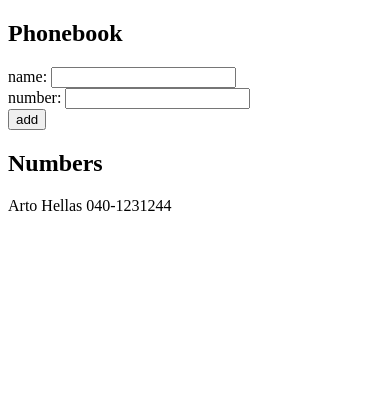
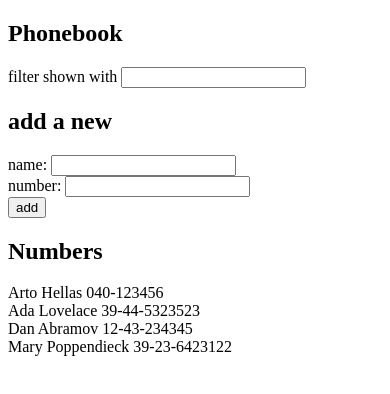
Before and after one commit to SharminNusrat/Full-Stack-Open, a React (Vite) app in the folder part2/phone book/: page / in a window 390 px wide. Shown: the top 394 px of the page. Built offline with nearby package versions, Linux system fonts and the light colour scheme.

Commit message:
Task 2.9 phonebook step4

```diff
--- a/part2/phone book/src/App.jsx
+++ b/part2/phone book/src/App.jsx
@@ -2,13 +2,15 @@ import { useState } from "react"
 
 const App = () => {
   const [persons, setPersons] = useState([
-    {
-     name: 'Arto Hellas',
-     number: '040-1231244'
-    }
+    { name: 'Arto Hellas', number: '040-123456' },
+    { name: 'Ada Lovelace', number: '39-44-5323523' },
+    { name: 'Dan Abramov', number: '12-43-234345' },
+    { name: 'Mary Poppendieck', number: '39-23-6423122' }
   ])
   const [newName, setNewName] = useState('')
   const [newNumber, setNewNumber] = useState('')
+  const [newSearchValue, setNewSearchValue] = useState('')
+  const [filteredPersons, setFilteredPersons] = useState(persons)
 
   const addNewPerson = (event) => {
     event.preventDefault()
@@ -21,7 +23,11 @@ const App = () => {
       name: newName,
       number: newNumber
     }
-    setPersons(persons.concat(newPerson))
+    const updatedPersons = persons.concat(newPerson)
+    setPersons(updatedPersons)
+    setFilteredPersons(updatedPersons.filter(person =>
+      person.name.toLowerCase().includes(newSearchValue.toLowerCase())
+    ))
     setNewName('')
     setNewNumber('')
   }
@@ -34,9 +40,19 @@ const App = () => {
     setNewNumber(event.target.value)
   }
 
+  const handleSearchValueChange = (event) => {
+    setNewSearchValue(event.target.value)
+    const newFilteredPersons = persons.filter(person => {
+      return person.name.toLowerCase().includes(event.target.value.toLowerCase())
+    })
+    setFilteredPersons(newFilteredPersons)
+  }
+
   return (
     <div>
       <h2>Phonebook</h2>
+      <div>filter shown with <input value={newSearchValue} onChange={handleSearchValueChange} /></div>
+      <h2>add a new</h2>
       <form onSubmit={addNewPerson}>
         <div>
           name: <input value={newName} onChange={handleNameChange}/>
@@ -49,7 +65,7 @@ const App = () => {
         </div>
       </form>
       <h2>Numbers</h2>
-      {persons.map(person =>
+      {filteredPersons.map(person =>
         <div key={person.name}>{person.name} {person.number}</div>
       )}
     </div>
```
